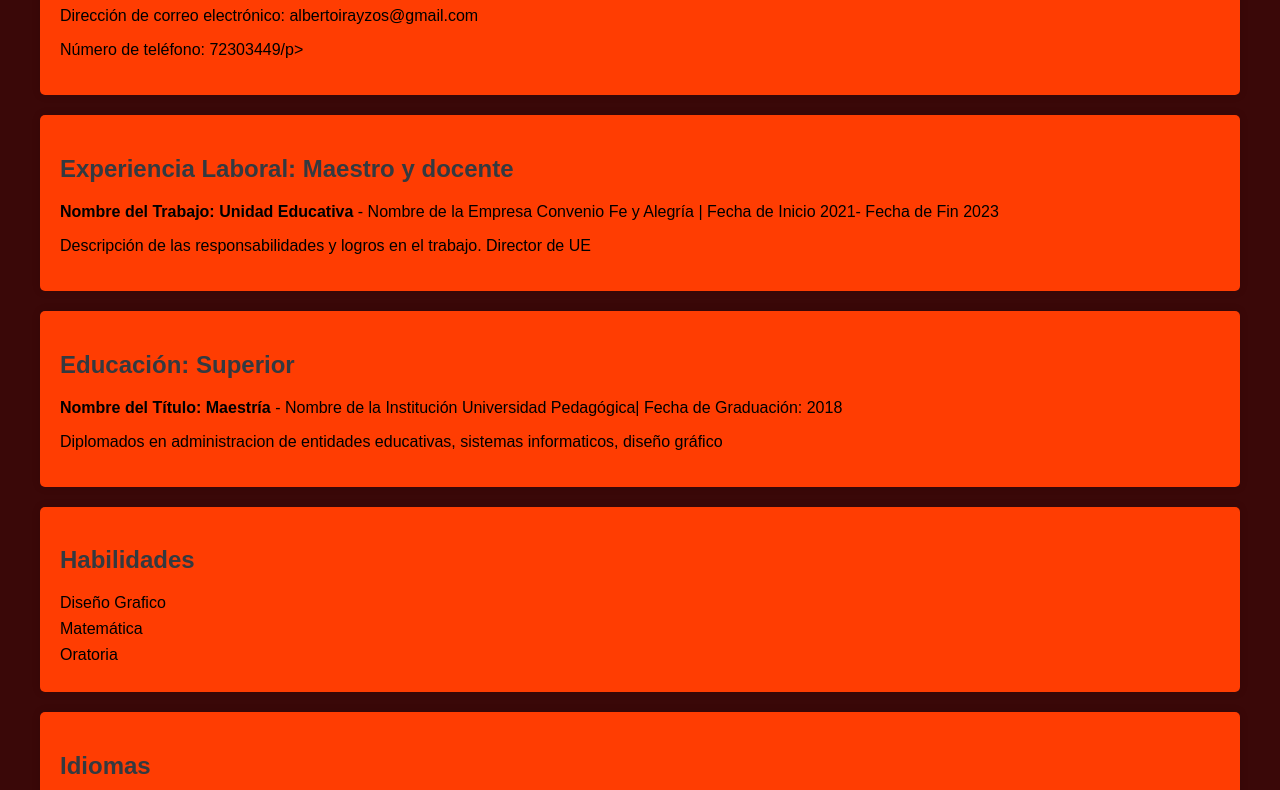
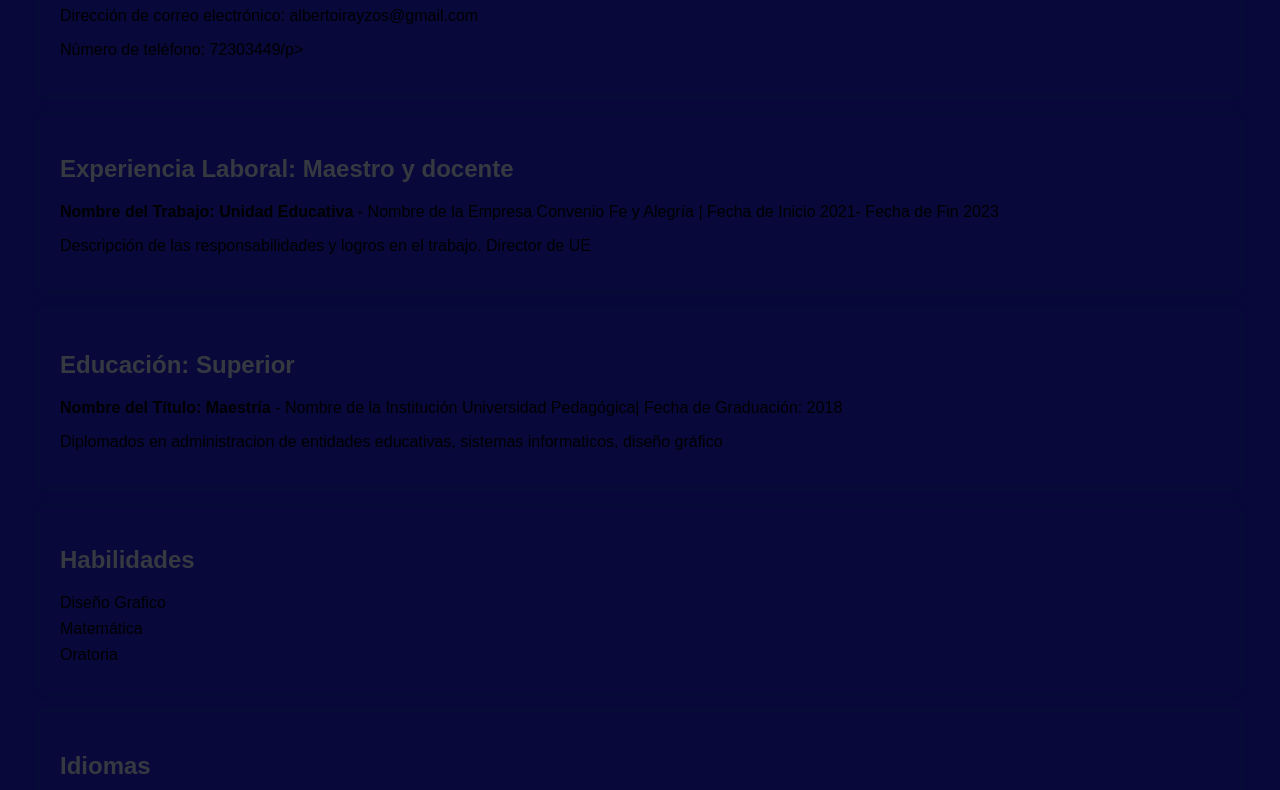
Before and after one commit to albertopablo777/proyectito.github.io, a plain HTML site: page index.html in a window 1280 px wide. Shown: the part 133-923 px from the top of the page. Drawn offline with Linux system fonts and the light colour scheme.

Commit message:
Update styles.css

```diff
--- a/styles.css
+++ b/styles.css
@@ -2,19 +2,19 @@ body {
     font-family: Arial, sans-serif;
     margin: 20px;
     padding: 20px;
-    background-color: #3a0808;
+    background-color: #08093a;
 }
 
 .section {
     margin-bottom: 20px;
-    background-color: #ff3d02;
+    background-color: #08093a;
     padding: 20px;
     border-radius: 5px;
-    box-shadow: 0px 0px 10px 0px rgba(0, 0, 0, 0.1);
+    box-shadow: 0px 0px 10px 0px rgba(3, 87, 10, 0.1);
 }
 
 h1 {
-    color: #007BFF;
+    color: #0a1622;
 }
 
 h2 {
```
